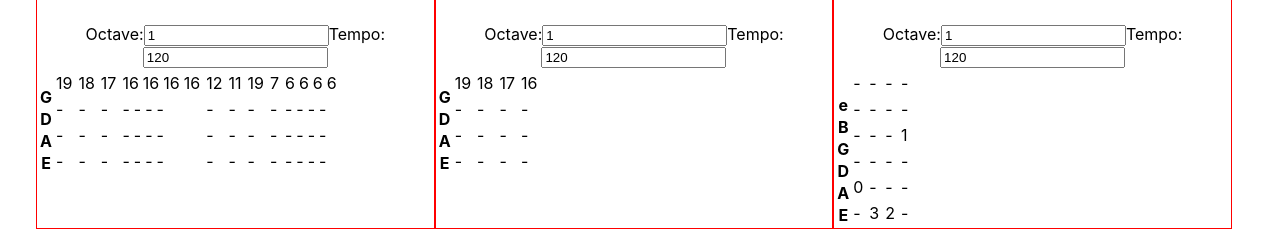
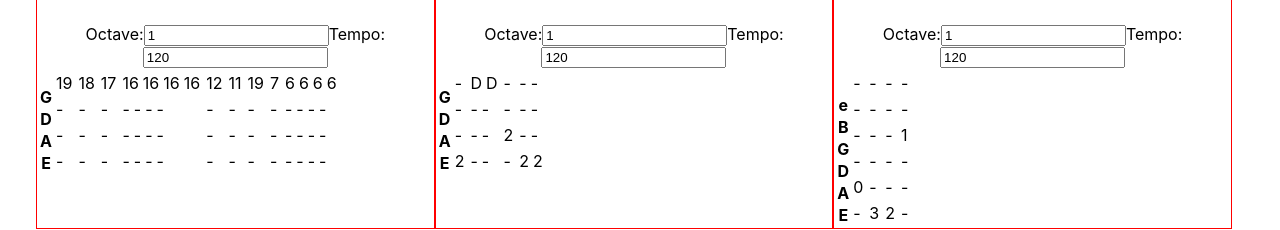
Before and after one commit to malcoball/tabGenerator, a React (Create React App) app: page / in a window 1280 px wide. Shown: the part 194-424 px from the top of the page. Built offline with nearby package versions, Linux system fonts and the light colour scheme.

Commit message:
Onto playing marker

```diff
--- a/src/Components/TabComponents/TabTableContainer/TabTable/TabColumn/TabItem/TabItem.tsx
+++ b/src/Components/TabComponents/TabTableContainer/TabTable/TabColumn/TabItem/TabItem.tsx
@@ -16,6 +16,7 @@ type TabItemProps = {
 
 const TabItem = (props:TabItemProps)=>{
     const {value,state,tabIndex,noteIndex,noteLength,shortestLength} = props;
+    console.log("value : ",value);
     const [showPrompt,setShowPrompt] = useState(false);
     const context = useContext(AppContext);
     if (!context){
@@ -28,23 +29,27 @@ const TabItem = (props:TabItemProps)=>{
     const handleClick = ()=>{
         setShowPrompt(true);
 
-        // const noteOut : note = {note:'4',length:'16n'}
-
-        // context.changeTabs.singleNote(tabIndex,noteIndex,noteOut);
     }
     const closePrompt = ()=>{
         setShowPrompt(false);
     }
     // Could be optimised
+    let displayValue ;
+    const valueInt = parseInt(value);
+    if (!isNaN(valueInt)){
+        displayValue = valueInt < 0 ? "D" : value;
+    } else {
+        displayValue = "-";
+    }
     const noteLengths = conversions.length.toTabShorten(noteLength,shortestLength);
     const arrNew = [...Array(noteLengths)];
     // Current way to toggle multi items, could also be optimised
-    const singleItem = <td id="TabItem" className={state}>{value !== "-" ? value : "-"}</td>;
+    const singleItem = <td id="TabItem" className={state}>{displayValue}</td>;
     const noteLengthDisplay = props.showNoteLengths !== "compressed" ? arrNew.map(()=> singleItem) : <></>;
 
     return (
         <div onClick={handleClick}>
-            <td  id="TabItem" className={state}>{value}</td>
+            <td  id="TabItem" className={state}>{displayValue}</td>
             {noteLengthDisplay}
             {showPrompt && <NewNotePrompt tabIndex={tabIndex}
                             noteIndex={noteIndex} noteChange={context.changeTabs.singleNote.change}
--- a/src/Components/TabComponents/TabTableContainer/TabTable/TabTable.tsx
+++ b/src/Components/TabComponents/TabTableContainer/TabTable/TabTable.tsx
@@ -1,7 +1,7 @@
 import { FormEvent, useContext, useEffect, useRef, useState, useReducer } from "react";
 import {TabColumnCell, TabColumnHeader} from "./TabColumn/TabColumn";
 import { AppContext, TabDefault } from "../../../../Data/AppContent";
-import {AppContextType, instrumentName, noteLengthDisplays, noteLengths, tab, tabType} from '../../../../Data/@types/types'
+import {AppContextType, instrumentName, noteLengthDisplays, noteLengths, note, tabType} from '../../../../Data/@types/types'
 import TabItem from "./TabColumn/TabItem/TabItem";
 import DropDown from "../../../Inputs/DropDown";
 import { Instruments } from "../../../../Data/Music/Instruments";
@@ -47,6 +47,16 @@ const TabTable = (props:TabTableProps)=>{
             'This cant be used here, firgure that one out loser'
         )
     };
+    const removeNoteBtnFunc = ()=>{
+        context.changeTabs.singleNote.remove(index)
+    }
+    const addNoteBtnFunc = ()=>{
+        const newValue:note = {
+            note:'0',
+            length:shortestNoteLength
+        }
+        context.changeTabs.singleNote.add(index,newValue);
+    }
     const closeBtnFunc = ()=>{
         context.changeTabs.remove(index);
     }
@@ -146,8 +156,8 @@ const TabTable = (props:TabTableProps)=>{
             <button onClick={()=>{setRepeat(!repeat)}}>Repeat {repeat ? "+" : "-"}</button>
             <DropDown options={['bass','guitar']} onChangeFunc={dropDownInstrumentChange}/>
             <br></br>
-            <button>remove note</button>
-            <button>new note</button>
+            <button onClick={removeNoteBtnFunc}>remove note</button>
+            <button onClick={addNoteBtnFunc}>new note</button>
             <br/>
             <DropDown options={['compressed','simplified','simplified raw']} onChangeFunc={dropDownLengthChange}/>
             <button onClick={closeBtnFunc}>X</button>
--- a/src/Data/AppContent.tsx
+++ b/src/Data/AppContent.tsx
@@ -35,10 +35,10 @@ const AppContextProvider: React.FC<Props> = ({children}) =>{
             title:'Luna',
             index:1,
             tab:[
-                {note:'34',length:'1n'},
-                {note:'33',length:'1n'},
-                {note:'32',length:'1n'},
-                {note:'31',length:'1n'},
+                {note:'2',length:'16n'},
+                {note:'-1',length:'8n'},
+                {note:'7',length:'16n'},
+                {note:'2',length:'8n'},
             ],
             scale:'aeolian',
             instrumentName : 'bass',
```
